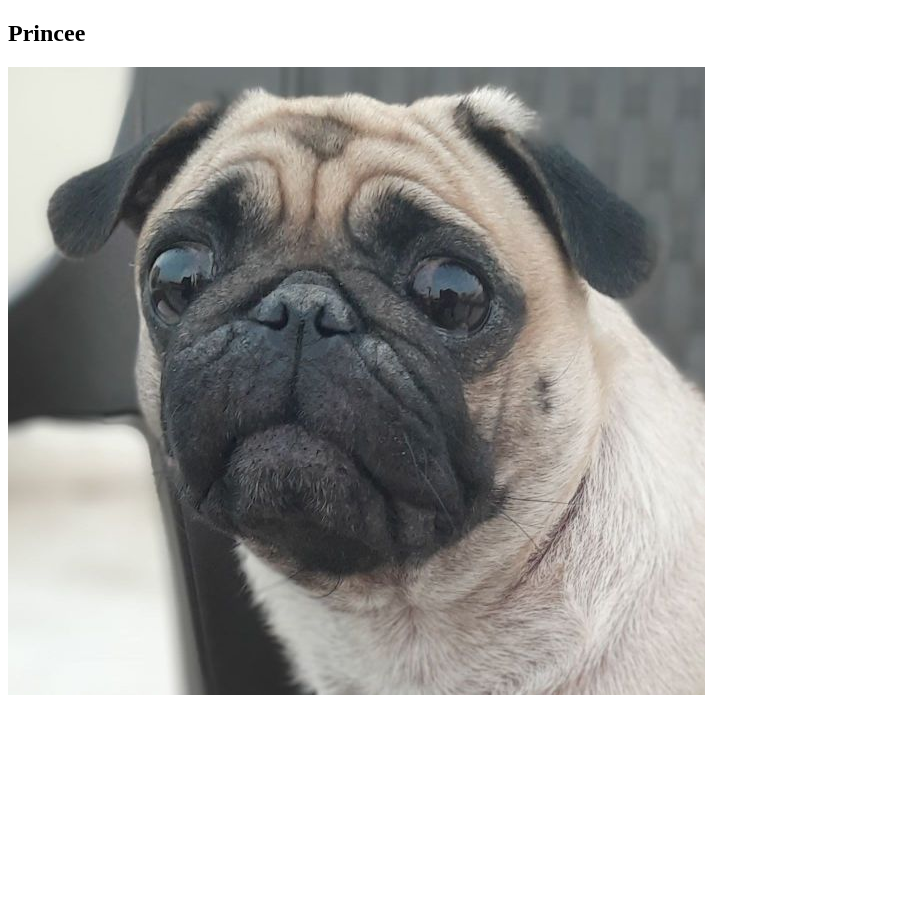
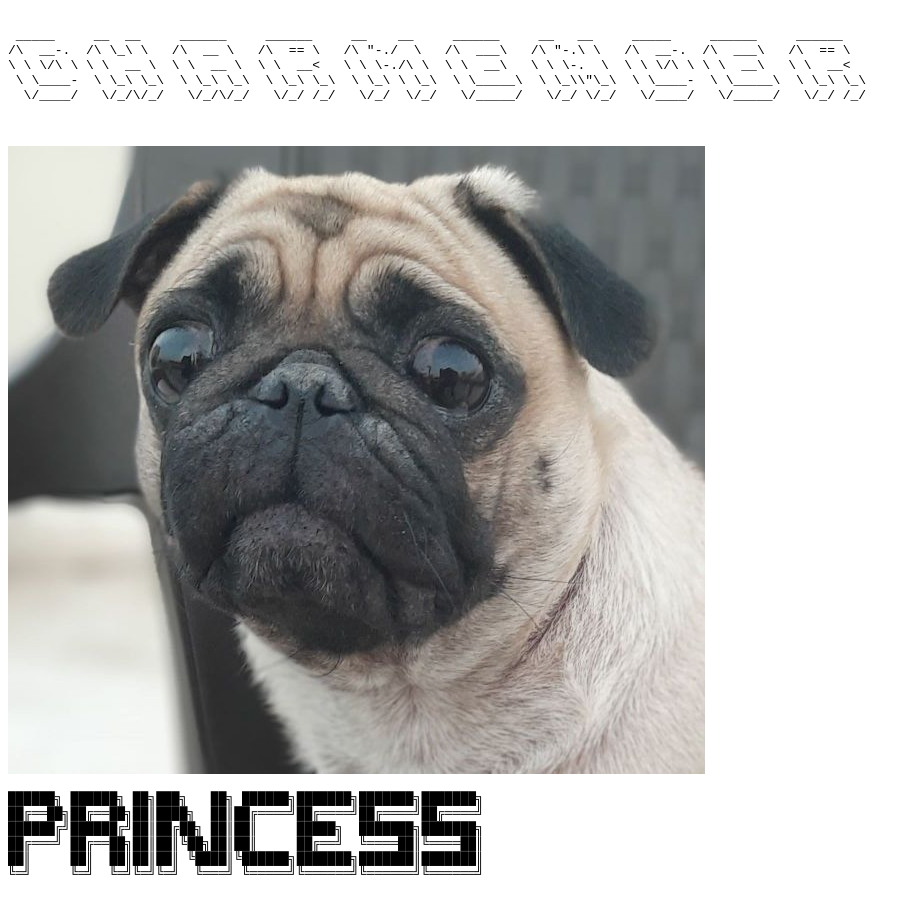
Before and after one commit to rawatds/rawatds.github.io, a plain HTML site: page index.html in a window 1280 px wide. Shown: the whole page, without its empty margins (0-921 px from the left). Before the commit the page ends 800 px from the top, so only its background shows below. Drawn offline with Linux system fonts and the light colour scheme.

Commit message:
Add files via upload

```diff
--- a/index.html
+++ b/index.html
@@ -2,8 +2,29 @@
 <html>
 <body>
 
-<h2>Princee</h2>
+<pre>
+
+ _____     __  __     ______     ______     __    __     ______     __   __     _____     ______     ______
+/\  __-.  /\ \_\ \   /\  __ \   /\  == \   /\ "-./  \   /\  ___\   /\ "-.\ \   /\  __-.  /\  ___\   /\  == \
+\ \ \/\ \ \ \  __ \  \ \  __ \  \ \  __<   \ \ \-./\ \  \ \  __\   \ \ \-.  \  \ \ \/\ \ \ \  __\   \ \  __<
+ \ \____-  \ \_\ \_\  \ \_\ \_\  \ \_\ \_\  \ \_\ \ \_\  \ \_____\  \ \_\\"\_\  \ \____-  \ \_____\  \ \_\ \_\
+  \/____/   \/_/\/_/   \/_/\/_/   \/_/ /_/   \/_/  \/_/   \/_____/   \/_/ \/_/   \/____/   \/_____/   \/_/ /_/
+
+
+</pre>
+
 <img src="princee2.jpg" alt="Princee">
+
+<pre>
+██████╗ ██████╗ ██╗███╗   ██╗ ██████╗███████╗███████╗███████╗
+██╔══██╗██╔══██╗██║████╗  ██║██╔════╝██╔════╝██╔════╝██╔════╝
+██████╔╝██████╔╝██║██╔██╗ ██║██║     █████╗  ███████╗███████╗
+██╔═══╝ ██╔══██╗██║██║╚██╗██║██║     ██╔══╝  ╚════██║╚════██║
+██║     ██║  ██║██║██║ ╚████║╚██████╗███████╗███████║███████║
+╚═╝     ╚═╝  ╚═╝╚═╝╚═╝  ╚═══╝ ╚═════╝╚══════╝╚══════╝╚══════╝
+
+
+</pre>
 
 </body>
 </html>
```
